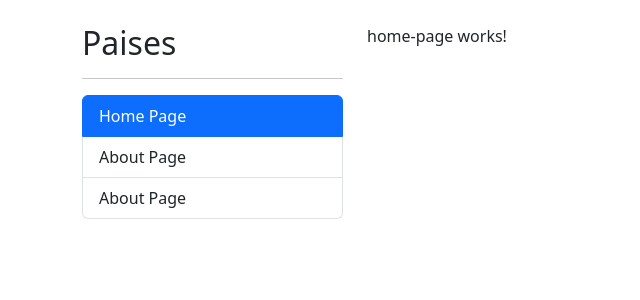
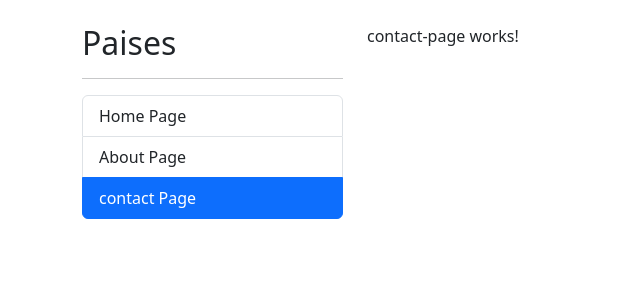
Before and after one commit to eduardom-34/countrySpa-devtalle-angular-cero, an Angular app: page /contact in a window 1280 px wide. Before the commit this address led to /. Shown: the top 300 px of the page, without its empty margins (0-640 px from the left). Built offline with nearby package versions, Linux system fonts and the light colour scheme.

Commit message:
contact component

```diff
--- a/src/app/shared/components/sidebar/sidebar.component.html
+++ b/src/app/shared/components/sidebar/sidebar.component.html
@@ -22,7 +22,7 @@
     routerLink="contact"
     routerLinkActive="active"
     class="list-group-item">
-    About Page
+    contact Page
   </li>
 
 </ul>
--- /dev/null
+++ b/src/app/shared/pages/contact-page/contact-page.component.html
@@ -0,0 +1 @@
+<p>contact-page works!</p>
--- /dev/null
+++ b/src/app/shared/pages/contact-page/contact-page.component.ts
@@ -0,0 +1,10 @@
+import { Component } from '@angular/core';
+
+@Component({
+  selector: 'shared-contact-page',
+  templateUrl: './contact-page.component.html',
+  styles: ``
+})
+export class ContactPageComponent {
+
+}
--- a/src/app/shared/shared.module.ts
+++ b/src/app/shared/shared.module.ts
@@ -3,6 +3,7 @@ import { NgModule } from '@angular/core';
 import { RouterModule } from '@angular/router';
 
 import { AboutPageComponent } from './pages/about-page/about-page.component';
+import { ContactPageComponent } from './pages/contact-page/contact-page.component';
 import { HomePageComponent } from './pages/home-page/home-page.component';
 import { SidebarComponent } from './components/sidebar/sidebar.component';
 
@@ -13,6 +14,7 @@ import { SidebarComponent } from './components/sidebar/sidebar.component';
     AboutPageComponent,
     HomePageComponent,
     SidebarComponent,
+    ContactPageComponent,
   ],
   imports: [
     CommonModule,
@@ -21,6 +23,7 @@ import { SidebarComponent } from './components/sidebar/sidebar.component';
     AboutPageComponent,
     HomePageComponent,
     SidebarComponent,
+    ContactPageComponent,
   ]
 })
 export class SharedModule { }
```
Also changed, not shown: src/app/app-routing.module.ts (+9 -0 lines).
